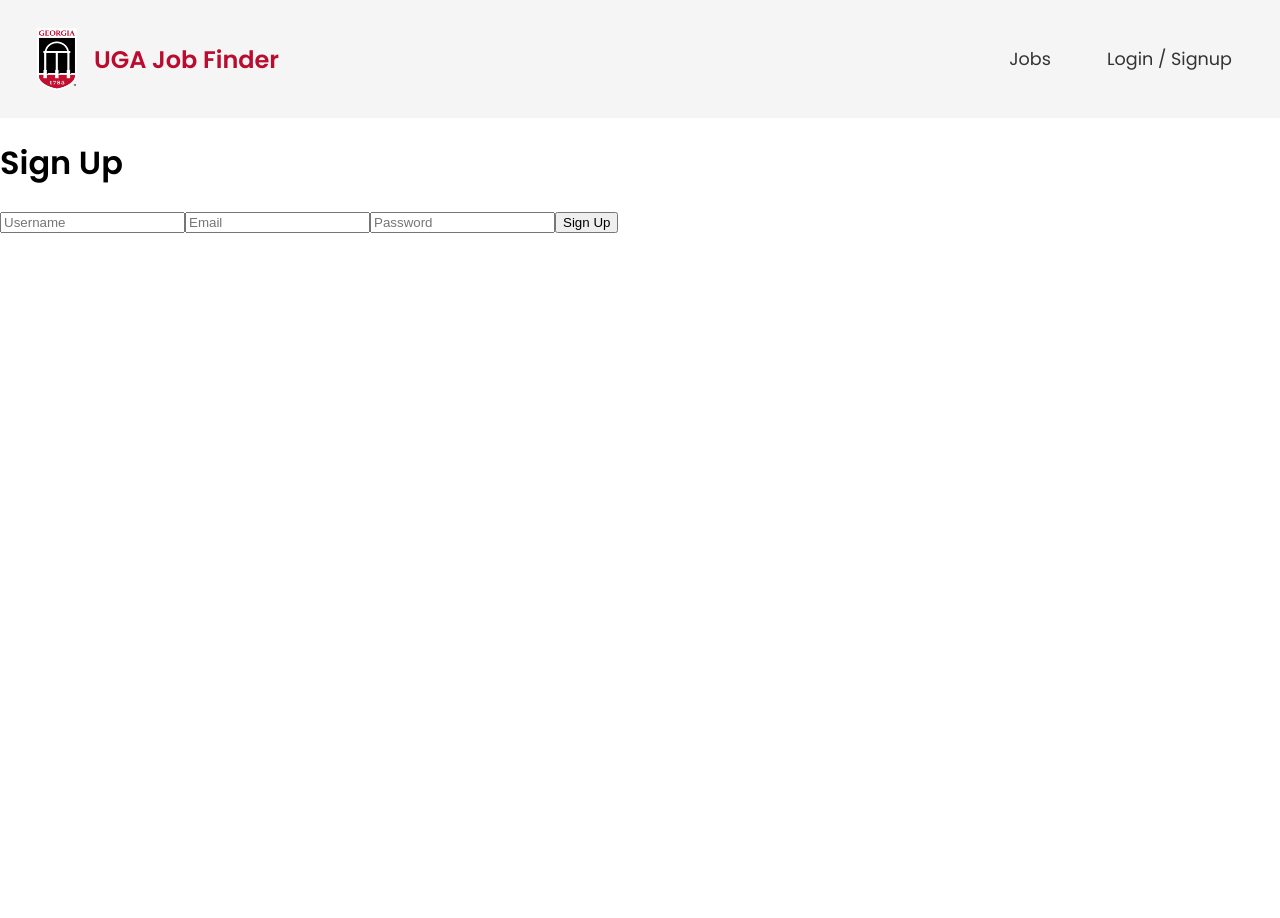
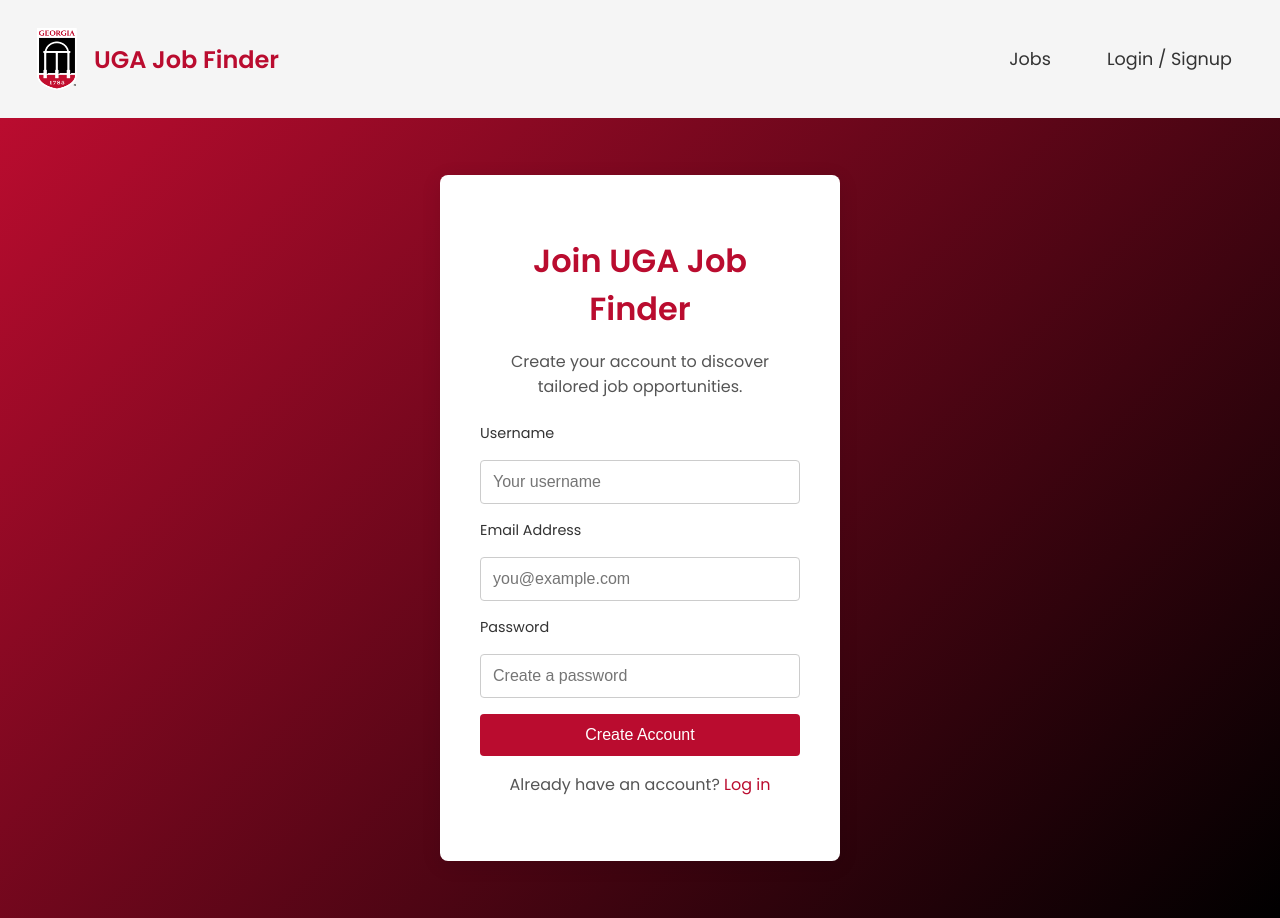
Before and after one commit to naveenseedani21/Web-Development-Job-Board, a Next.js app in the folder campus_jobs/: page /signup in a window 1280 px wide. Before the commit the page ends 800 px from the top, so only its background shows below. Built offline with nearby package versions, Linux system fonts and the light colour scheme.

Commit message:
new sign up page

```diff
--- a/campus_jobs/src/app/signup/page.tsx
+++ b/campus_jobs/src/app/signup/page.tsx
@@ -1,6 +1,8 @@
 'use client';
 
+import Link from 'next/link';
 import { useState } from 'react';
+import type { FormEvent } from 'react';
 import { useRouter } from 'next/navigation';
 
 export default function SignupPage() {
@@ -10,62 +12,155 @@
   const [message, setMessage] = useState('');
   const router = useRouter();
 
-  const handleSubmit = async (e: React.FormEvent) => {
+  const handleSubmit = async (e: FormEvent<HTMLFormElement>) => {
     e.preventDefault();
-
+    try {
       const res = await fetch('/api/signup', {
         method: 'POST',
-      headers: {
-        'Content-Type': 'application/json',
-      },
+        headers: { 'Content-Type': 'application/json' },
         body: JSON.stringify({ username, email, password }),
       });
-
       if (res.status === 201) {
         setMessage('Account created! Redirecting to login...');
         setUsername('');
         setEmail('');
         setPassword('');
-      setTimeout(() => router.push('/login'), 2000); // Redirect to login
+        setTimeout(() => router.push('/login'), 2000);
       } else {
-      const error = await res.text();
-      setMessage(error);
+        const err = await res.text();
+        setMessage(err);
+      }
+    } catch {
+      setMessage('Unexpected error. Please try again.');
     }
   };
 
   return (
-    <div className="p-6 max-w-md mx-auto">
-      <h1 className="text-2xl font-bold mb-4">Sign Up</h1>
-      <form onSubmit={handleSubmit} className="space-y-4">
+    <main className="signup-hero">
+      <div className="hero-content">
+        <h1>Join UGA Job Finder</h1>
+        <p>Create your account to discover tailored job opportunities.</p>
+        <form onSubmit={handleSubmit} className="signup-form">
+          <label htmlFor="username">Username</label>
           <input
+            id="username"
+            name="username"
             type="text"
-          placeholder="Username"
+            required
             value={username}
             onChange={(e) => setUsername(e.target.value)}
-          className="w-full p-2 border rounded"
+            placeholder="Your username"
+          />
+
+          <label htmlFor="email">Email Address</label>
+          <input
+            id="email"
+            name="email"
+            type="email"
             required
-        />
-        <input
-          type="email"
-          placeholder="Email"
             value={email}
             onChange={(e) => setEmail(e.target.value)}
-          className="w-full p-2 border rounded"
+            placeholder="you@example.com"
+          />
+
+          <label htmlFor="password">Password</label>
+          <input
+            id="password"
+            name="password"
+            type="password"
             required
-        />
-        <input
-          type="password"
-          placeholder="Password"
             value={password}
             onChange={(e) => setPassword(e.target.value)}
-          className="w-full p-2 border rounded"
-          required
+            placeholder="Create a password"
           />
-        <button type="submit" className="w-full bg-blue-600 text-white py-2 rounded">
-          Sign Up
-        </button>
-        {message && <p className="text-red-500">{message}</p>}
+
+          <button type="submit" className="btn primary">Create Account</button>
+          {message && <p className="form-message">{message}</p>}
         </form>
+        <p className="auth-note">
+          Already have an account? <Link href="/login" className="auth-link">Log in</Link>
+        </p>
       </div>
+
+      <style jsx global>{`
+        .signup-hero {
+          display: flex;
+          align-items: center;
+          justify-content: center;
+          min-height: 100vh;
+          background: linear-gradient(135deg, #ba0c2f,rgb(0, 0, 0));
+          padding: 2rem;
+        }
+        .hero-content {
+          max-width: 400px;
+          background: #fff;
+          padding: 2.5rem;
+          border-radius: 8px;
+          box-shadow: 0 4px 20px rgba(0,0,0,0.1);
+          text-align: center;
+        }
+        .hero-content h1 {
+          color: #ba0c2f;
+          font-size: 2rem;
+          margin-bottom: 0.5rem;
+        }
+        .hero-content p {
+          margin-bottom: 1.5rem;
+          color: #555;
+          font-size: 1rem;
+        }
+        .signup-form {
+          display: flex;
+          flex-direction: column;
+          gap: 1rem;
+          margin-bottom: 1rem;
+        }
+        .signup-form label {
+          font-size: 0.9rem;
+          color: #333;
+          text-align: left;
+        }
+        .signup-form input {
+          padding: 0.75rem;
+          border: 1px solid #ccc;
+          border-radius: 4px;
+          font-size: 1rem;
+        }
+        .btn.primary {
+          background-color: #ba0c2f;
+          color: #fff;
+          padding: 0.75rem;
+          border: none;
+          border-radius: 4px;
+          font-size: 1rem;
+          cursor: pointer;
+          transition: background 0.3s ease;
+        }
+        .btn.primary:hover {
+          background-color: #a50c29;
+        }
+        .form-message {
+          color: #c00;
+          font-size: 0.875rem;
+        }
+        .auth-note {
+          font-size: 0.9rem;
+          color: #333;
+        }
+        .auth-link {
+          color: #ba0c2f;
+          text-decoration: none;
+        }
+        .auth-link:hover {
+          text-decoration: underline;
+        }
+
+        @media (max-width: 600px) {
+          .hero-content {
+            padding: 2rem;
+          }
+        }
+      `}</style>
+    </main>
   );
 }
```
Also changed, not shown: 1 other file (tests, documents, lock files or other folders). Lines whose indentation alone changed are shown as unchanged.
